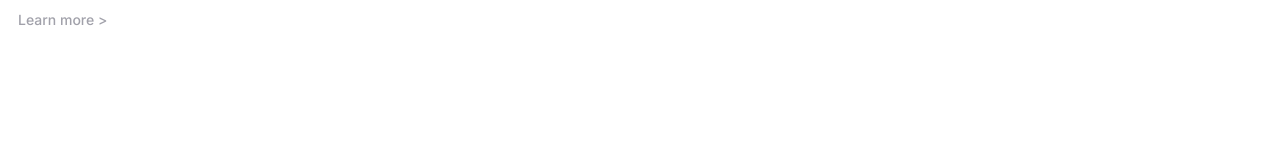
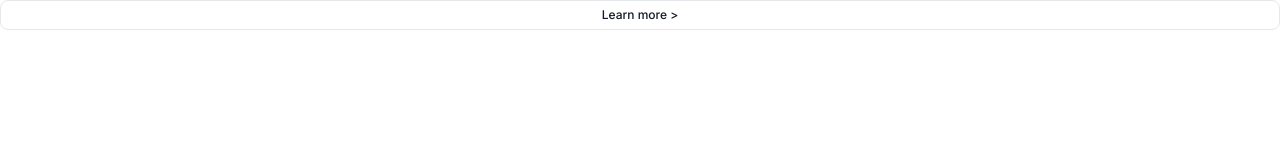
Before and after one commit to Jachokoreto/onpath, a Next.js app in the folder frontend/: page /zer-test in a window 1280 px wide. Shown: the top 160 px of the page. Built offline with nearby package versions, Linux system fonts and the light colour scheme.

Commit message:
integr: integrate job details modal to job tree

```diff
--- a/frontend/src/components/JobTree.tsx
+++ b/frontend/src/components/JobTree.tsx
@@ -3,6 +3,7 @@ import { useCenteredTree } from '@/hooks/useCenteredTree';
 import { Button, Card, Progress } from 'flowbite-react';
 import React, { useEffect, useRef, useState } from 'react';
 import Tree, { CustomNodeElementProps, TreeNodeDatum } from 'react-d3-tree';
+import JobDetailsModal from './job-details-overlay/JobDetailsModal';
 
 // This is a simplified example of an org chart with a depth of 2.
 // Note how deeper levels are defined recursively via the `children` property.
@@ -85,9 +86,7 @@ const RenderForeignObjectNode = ({
                 size={'sm'}
                 className={isCurrent ? 'opacity-30' : ''}
               />
-              <Button color={'gray'} size={'xs'} className='w-full mt-auto'>
-                Learn more
-              </Button>
+              <JobDetailsModal />
             </div>
           ) : (
             <p>Loading...</p>
--- a/frontend/src/components/job-details-overlay/JobDetailsModal.tsx
+++ b/frontend/src/components/job-details-overlay/JobDetailsModal.tsx
@@ -11,7 +11,9 @@ export default function JobDetailsModal() {
   return (
     <>
       <Button
-        className='text-md bg-transparent text-zinc-400 border-'
+        color={'gray'}
+        size={'xs'}
+        className='w-full mt-auto'
         onClick={() => props.setOpenModal('dismissible')}
       >
         Learn more {'>'}
```
